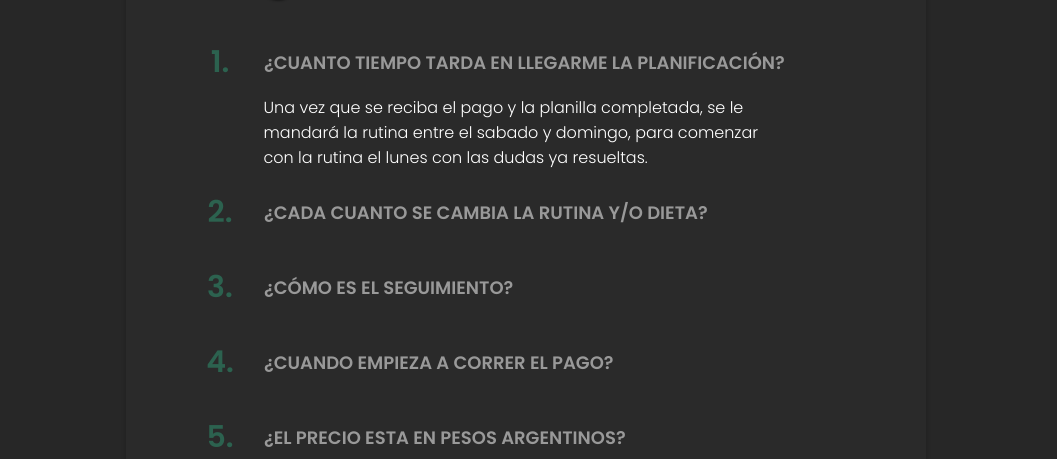
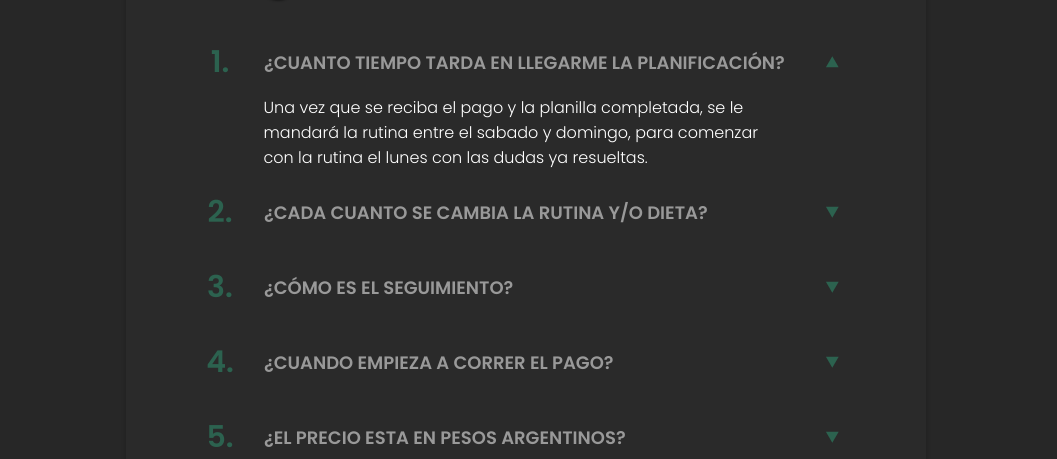
Before and after one commit to gszcode/hexablog, a Next.js app: page / in a window 1280 px wide. Both pictures are taken after a click on the element 640 px from the left and 5233 px from the top of the page. Shown: the part 5171-5630 px from the top of the page, without its empty margins (114-1171 px from the left). Built offline with nearby package versions, Linux system fonts and the light colour scheme; some icons are missing.

Commit message:
iconos para seccion de preguntas agregados

```diff
--- /dev/null
+++ b/src/components/icons/ArrowButton.tsx
@@ -0,0 +1,13 @@
+import { SVGProps } from 'react'
+
+export const ArrowButton = (props: SVGProps<SVGSVGElement>) => (
+  <svg
+    xmlns="http://www.w3.org/2000/svg"
+    width={14}
+    height={12}
+    fill="none"
+    {...props}
+  >
+    <path fill="#2F3083" d="M7.298 11.801.914.743h12.769L7.298 11.801Z" />
+  </svg>
+)
--- /dev/null
+++ b/src/components/icons/ArrowTop.tsx
@@ -0,0 +1,13 @@
+import { SVGProps } from 'react'
+
+export const ArrowTop = (props: SVGProps<SVGSVGElement>) => (
+  <svg
+    xmlns="http://www.w3.org/2000/svg"
+    width={14}
+    height={12}
+    fill="none"
+    {...props}
+  >
+    <path fill="#2F3083" d="m7.298.213 6.384 11.058H.913L7.298.213Z" />
+  </svg>
+)
```
